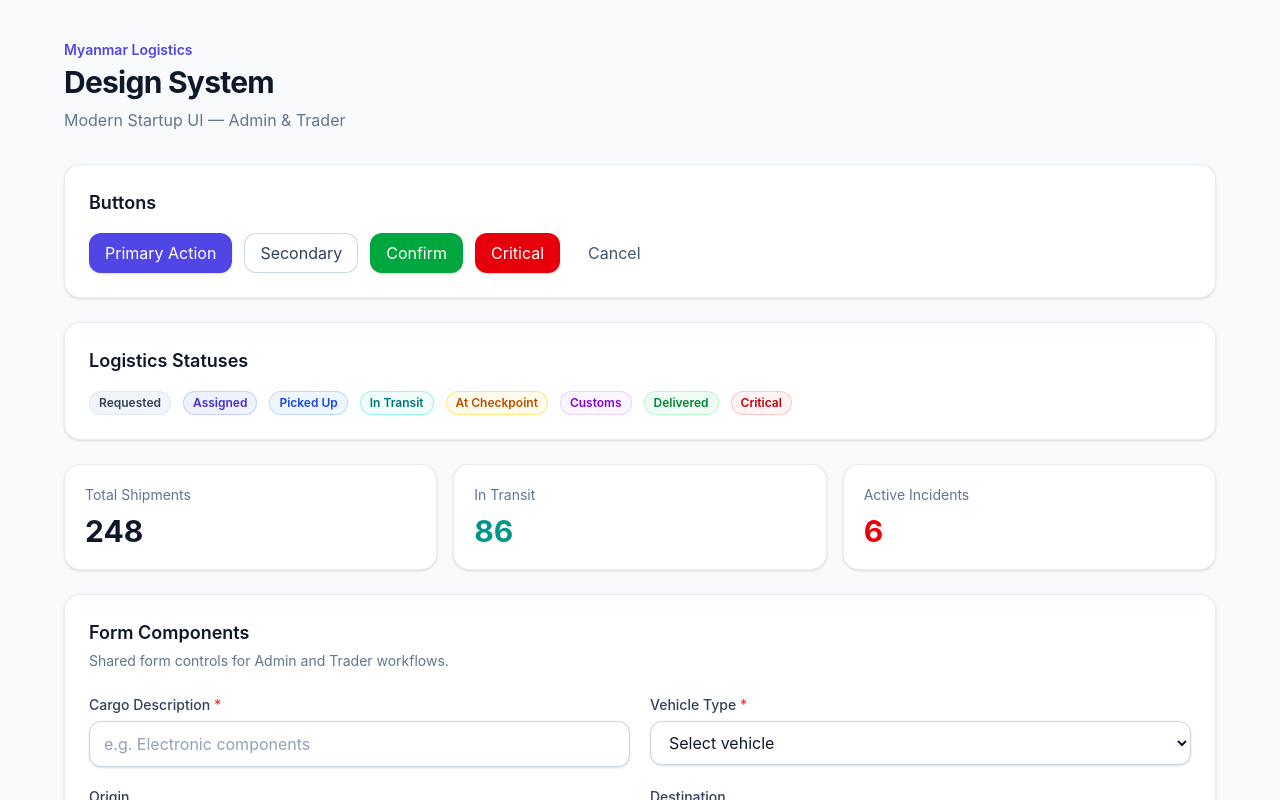
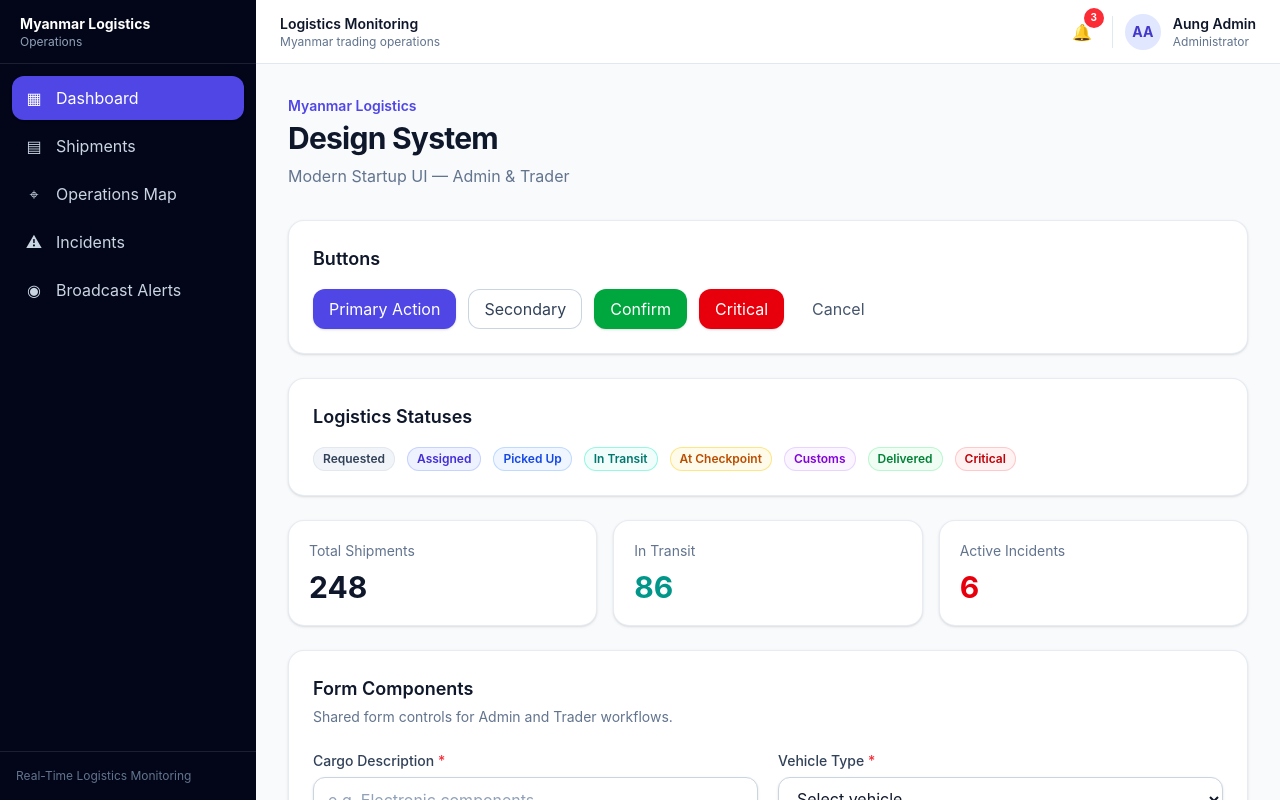
Before and after one commit to Aung-Ko-Ko-Oo/Rapid-Prototype-for-Myanmar-Logistics-Tracking-System, a React app in the folder frontend/: page /admin/alerts in a window 1280 px wide. Shown: the top 800 px of the page. Built offline with nearby package versions, Linux system fonts and the light colour scheme; the HTML template or start-up script is replaced by a standard one.

Commit message:
feat(ui): add responsive application shell

```diff
--- a/frontend/src/App.jsx
+++ b/frontend/src/App.jsx
@@ -10,6 +10,9 @@ import Spinner from './components/ui/Spinner'
 import EmptyState from './components/ui/EmptyState'
 import Table from './components/ui/Table'
 import ShipmentStatusBadge from './components/logistics/ShipmentStatusBadge'
+import AppShell from './components/layout/AppShell'
+import PageHeader from './components/layout/PageHeader'
+
 
 function App() {
   const shipmentColumns = [
@@ -75,8 +78,48 @@ const shipmentRows = [
 ]
 
 
+const adminNavigation = [
+  {
+    label: 'Dashboard',
+    path: '/admin',
+    icon: '▦',
+  },
+  {
+    label: 'Shipments',
+    path: '/admin/shipments',
+    icon: '▤',
+  },
+  {
+    label: 'Operations Map',
+    path: '/admin/map',
+    icon: '⌖',
+  },
+  {
+    label: 'Incidents',
+    path: '/admin/incidents',
+    icon: '⚠',
+  },
+  {
+    label: 'Broadcast Alerts',
+    path: '/admin/alerts',
+    icon: '◉',
+  },
+]
+
+
   return (
-    <main className="min-h-screen bg-slate-50 p-6 md:p-10">
+
+    <AppShell
+  role="admin"
+  userName="Aung Admin"
+  navItems={adminNavigation}
+  activePath="/admin"
+  unreadCount={3}
+  onNavigate={(path) => {
+    console.log('Navigate:', path)
+  }}
+>
+
       <div className="mx-auto max-w-6xl">
         <div>
           <p className="text-sm font-semibold text-brand-600">
@@ -374,7 +417,7 @@ const shipmentRows = [
 </Card>
       </div>
 
-    </main>
+    </AppShell>
   )
 }
 
--- /dev/null
+++ b/frontend/src/components/layout/AppShell.jsx
@@ -0,0 +1,65 @@
+import { useState } from 'react'
+import Header from './Header'
+import Sidebar from './Sidebar'
+
+export default function AppShell({
+  children,
+  role = 'admin',
+  userName = 'Admin User',
+  navItems = [],
+  activePath,
+  unreadCount = 0,
+  onNavigate,
+}) {
+  const [mobileNavOpen, setMobileNavOpen] = useState(false)
+
+  return (
+    <div className="min-h-screen bg-slate-50">
+      <div className="fixed inset-y-0 left-0 z-30">
+        <Sidebar
+          role={role}
+          items={navItems}
+          activePath={activePath}
+          onNavigate={onNavigate}
+        />
+      </div>
+
+      {mobileNavOpen && (
+        <div className="fixed inset-0 z-50 lg:hidden">
+          <button
+            type="button"
+            aria-label="Close navigation overlay"
+            onClick={() => setMobileNavOpen(false)}
+            className="absolute inset-0 bg-slate-950/50"
+          />
+
+          <div className="relative h-full w-64">
+            <Sidebar
+              role={role}
+              items={navItems}
+              activePath={activePath}
+              onNavigate={onNavigate}
+              mobile
+              onClose={() => setMobileNavOpen(false)}
+            />
+          </div>
+        </div>
+      )}
+
+      <div className="lg:pl-64">
+        <Header
+          userName={userName}
+          role={role === 'admin' ? 'Administrator' : 'Trader'}
+          unreadCount={unreadCount}
+          onMenuClick={() => setMobileNavOpen(true)}
+        />
+
+        <main className="p-4 md:p-6 lg:p-8">
+          <div className="mx-auto max-w-7xl">
+            {children}
+          </div>
+        </main>
+      </div>
+    </div>
+  )
+}
--- /dev/null
+++ b/frontend/src/components/layout/Header.jsx
@@ -0,0 +1,91 @@
+export default function Header({
+  userName = 'Admin User',
+  role = 'Admin',
+  unreadCount = 0,
+  onMenuClick,
+}) {
+  return (
+    <header className="flex h-16 items-center justify-between border-b border-slate-200 bg-white px-4 md:px-6">
+      <div className="flex items-center gap-3">
+        <button
+          type="button"
+          onClick={onMenuClick}
+          aria-label="Open navigation"
+          className="rounded-xl p-2 text-slate-600 hover:bg-slate-100 lg:hidden"
+        >
+          ☰
+        </button>
+
+        <div className="hidden sm:block">
+          <p className="text-sm font-semibold text-slate-900">
+            Logistics Monitoring
+          </p>
+
+          <p className="text-xs text-slate-500">
+            Myanmar trading operations
+          </p>
+        </div>
+      </div>
+
+      <div className="flex items-center gap-3">
+        <button
+          type="button"
+          aria-label="Notifications"
+          className="relative rounded-xl p-2 text-slate-600 hover:bg-slate-100"
+        >
+          <span aria-hidden="true">
+            🔔
+          </span>
+
+          {unreadCount > 0 && (
+            <span
+              className="
+                absolute -right-1 -top-1
+                flex min-h-5 min-w-5
+                items-center justify-center
+                rounded-full
+                bg-red-500
+                px-1
+                text-[10px] font-bold text-white
+              "
+            >
+              {unreadCount > 99 ? '99+' : unreadCount}
+            </span>
+          )}
+        </button>
+
+        <div className="h-8 w-px bg-slate-200" />
+
+        <div className="flex items-center gap-3">
+          <div
+            className="
+              flex h-9 w-9
+              items-center justify-center
+              rounded-full
+              bg-brand-100
+              text-sm font-bold
+              text-brand-700
+            "
+          >
+            {userName
+              .split(' ')
+              .map((part) => part[0])
+              .slice(0, 2)
+              .join('')
+              .toUpperCase()}
+          </div>
+
+          <div className="hidden sm:block">
+            <p className="text-sm font-semibold text-slate-900">
+              {userName}
+            </p>
+
+            <p className="text-xs text-slate-500">
+              {role}
+            </p>
+          </div>
+        </div>
+      </div>
+    </header>
+  )
+}
--- /dev/null
+++ b/frontend/src/components/layout/PageHeader.jsx
@@ -0,0 +1,43 @@
+export default function PageHeader({
+  title,
+  description,
+  eyebrow,
+  actions,
+  className = '',
+}) {
+  return (
+    <div
+      className={`
+        flex flex-col gap-4
+        sm:flex-row
+        sm:items-start
+        sm:justify-between
+        ${className}
+      `}
+    >
+      <div>
+        {eyebrow && (
+          <p className="text-sm font-semibold text-brand-600">
+            {eyebrow}
+          </p>
+        )}
+
+        <h1 className="mt-1 text-2xl font-bold tracking-tight text-slate-900 md:text-3xl">
+          {title}
+        </h1>
+
+        {description && (
+          <p className="mt-2 max-w-2xl text-sm leading-6 text-slate-500">
+            {description}
+          </p>
+        )}
+      </div>
+
+      {actions && (
+        <div className="flex shrink-0 flex-wrap gap-2">
+          {actions}
+        </div>
+      )}
+    </div>
+  )
+}
--- /dev/null
+++ b/frontend/src/components/layout/Sidebar.jsx
@@ -0,0 +1,83 @@
+export default function Sidebar({
+  role = 'admin',
+  items = [],
+  activePath,
+  onNavigate,
+  mobile = false,
+  onClose,
+}) {
+  return (
+    <aside
+      className={`
+        flex h-full w-64 flex-col
+        bg-slate-950 text-white
+        ${mobile ? '' : 'hidden lg:flex'}
+      `}
+    >
+      <div className="flex h-16 items-center justify-between border-b border-white/10 px-5">
+        <div>
+          <p className="text-sm font-bold">
+            Myanmar Logistics
+          </p>
+
+          <p className="text-xs text-slate-400">
+            {role === 'admin' ? 'Operations' : 'Trading'}
+          </p>
+        </div>
+
+        {mobile && (
+          <button
+            type="button"
+            onClick={onClose}
+            aria-label="Close navigation"
+            className="rounded-lg p-2 text-slate-400 hover:bg-white/10 hover:text-white"
+          >
+            ✕
+          </button>
+        )}
+      </div>
+
+      <nav className="flex-1 space-y-1 p-3">
+        {items.map((item) => {
+          const active = item.path === activePath
+
+          return (
+            <button
+              key={item.path}
+              type="button"
+              onClick={() => {
+                onNavigate?.(item.path)
+                onClose?.()
+              }}
+              className={`
+                flex w-full items-center gap-3
+                rounded-xl px-3 py-2.5
+                text-left text-sm font-medium
+                transition
+                ${
+                  active
+                    ? 'bg-brand-600 text-white shadow-sm'
+                    : 'text-slate-300 hover:bg-white/10 hover:text-white'
+                }
+              `}
+            >
+              {item.icon && (
+                <span className="w-5 text-center">
+                  {item.icon}
+                </span>
+              )}
+
+              {item.label}
+            </button>
+          )
+        })}
+      </nav>
+
+      <div className="border-t border-white/10 p-4">
+        <p className="text-xs text-slate-500">
+          Real-Time Logistics Monitoring
+        </p>
+      </div>
+    </aside>
+  )
+}
```
